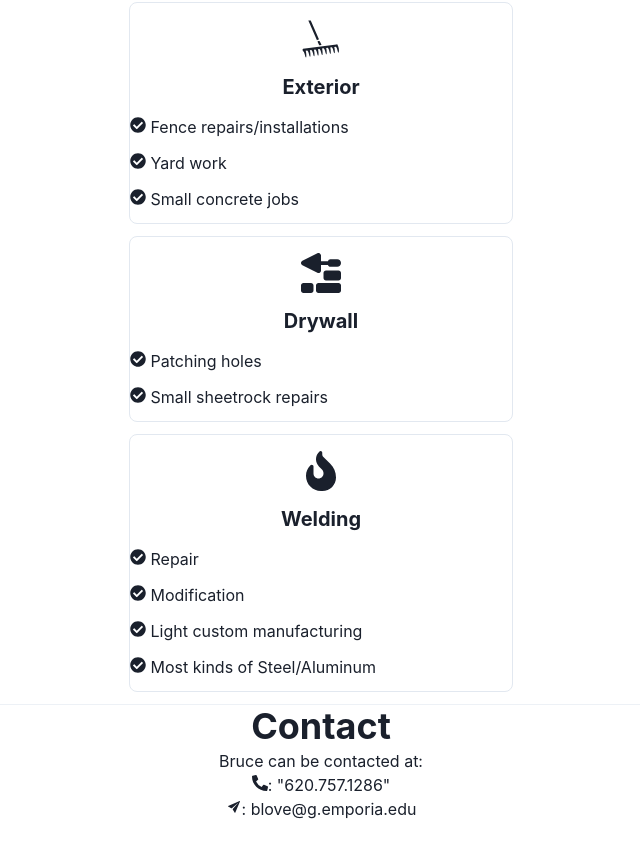
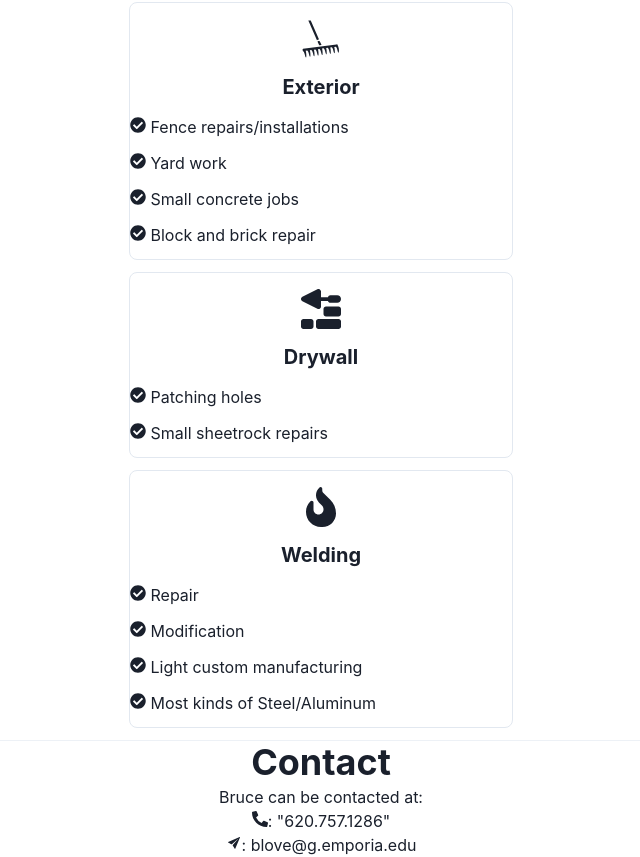
Before and after one commit to Cyril1743/oddmanoutks, a React (Create React App) app: page / in a window 1280 px wide. Shown: the part 1417-2274 px from the top of the page, without its empty margins (319-959 px from the left). Before the commit the page ends 2238 px from the top, so only its background shows below. Built offline with nearby package versions, Linux system fonts and the light colour scheme.

Commit message:
Fixed typo

```diff
--- a/src/components/pages/Home.js
+++ b/src/components/pages/Home.js
@@ -25,7 +25,7 @@ export default function Home() {
                 <ServiceCard icon={GiHandSaw} title={"Carpentry"} tasks={["Deck repairs", "Custom trim installations", "Bespoke woodworking projects"]} />
                 <ServiceCard icon={FaFaucetDrip} title={"Plumbing"} tasks={["Fixing leaky faucets", "Unclogging drains", "Installations"]} />
                 <ServiceCard icon={FaBolt} title={"Eletrical"} tasks={["Outlet replacements", "Lighting upgrades", "Ceiling fan installations"]} />
-                <ServiceCard icon={GiRake} title={"Exterior"} tasks={["Fence repairs/installations", "Yard work", "Small concrete jobs"]} />
+                <ServiceCard icon={GiRake} title={"Exterior"} tasks={["Fence repairs/installations", "Yard work", "Small concrete jobs", "Block and brick repair"]} />
                 <ServiceCard icon={FaTrowelBricks} title={"Drywall"} tasks={["Patching holes", "Small sheetrock repairs"]} />
                 <ServiceCard icon={FaFireFlameCurved} title={"Welding"} tasks={["Repair", "Modification", "Light custom manufacturing", "Most kinds of Steel/Aluminum"]} />
                 <Divider />
```
